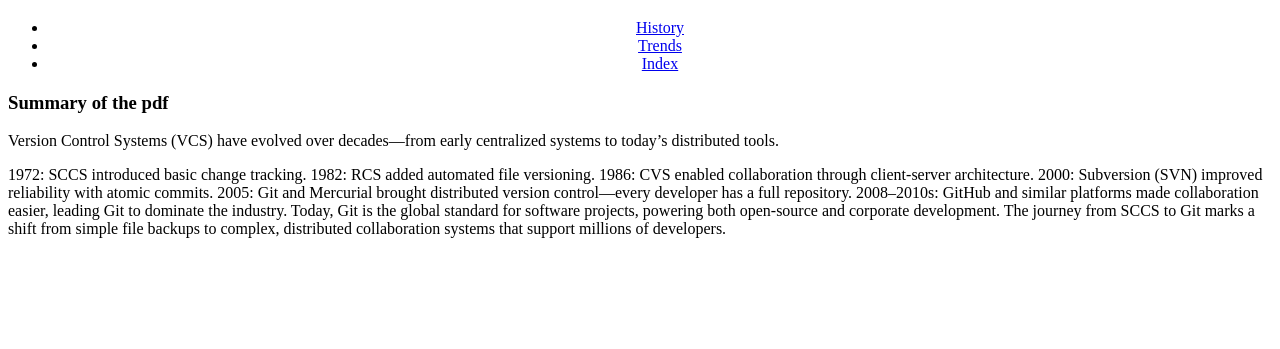
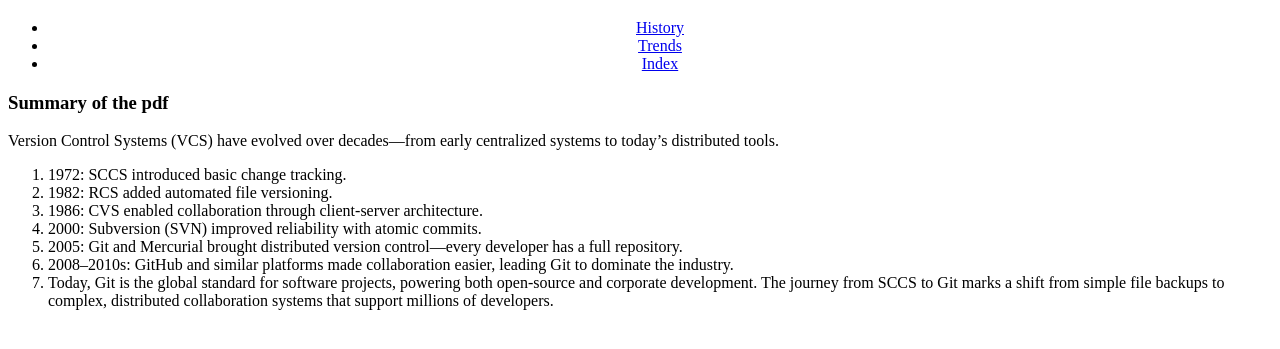
Before and after one commit to Nekotkaa/vcs-trends-site-owo, a plain HTML site: page history.html in a window 1280 px wide. Shown: the part 61-410 px from the top of the page. Drawn offline with Linux system fonts and the light colour scheme.

Commit message:
history.html time line list update

```diff
--- a/history.html
+++ b/history.html
@@ -16,18 +16,30 @@
     </center>
     <h3>Summary of the pdf</h3>
     <p>Version Control Systems (VCS) have evolved over decades—from early centralized systems to today’s distributed tools.</p>
-    1972: SCCS introduced basic change tracking.
+    <ol>
+    <li>
+        1972: SCCS introduced basic change tracking.
+    </li>
+    <li>
+        1982: RCS added automated file versioning.
+    </li>
+    <li>
+        1986: CVS enabled collaboration through client-server architecture.
+    </li>
+    <li>
+        2000: Subversion (SVN) improved reliability with atomic commits.
+    </li>
+    <li>
+        2005: Git and Mercurial brought distributed version control—every developer has a full repository.
+    </li>
+    <li>
+        2008–2010s: GitHub and similar platforms made collaboration easier, leading Git to dominate the industry.
+    </li>
+    <li>
+Today, Git is the global standard for software projects, powering both open-source and corporate development. The journey from SCCS to Git marks a shift from simple file backups to complex, distributed collaboration systems that support millions of developers.
 
-1982: RCS added automated file versioning.
-
-1986: CVS enabled collaboration through client-server architecture.
-
-2000: Subversion (SVN) improved reliability with atomic commits.
-
-2005: Git and Mercurial brought distributed version control—every developer has a full repository.
-
-2008–2010s: GitHub and similar platforms made collaboration easier, leading Git to dominate the industry.
-Today, Git is the global standard for software projects, powering both open-source and corporate development. The journey from SCCS to Git marks a shift from simple file backups to complex, distributed collaboration systems that support millions of developers.
+    </li>
+</ol>
 </body>
 </body>
 </html>
```
